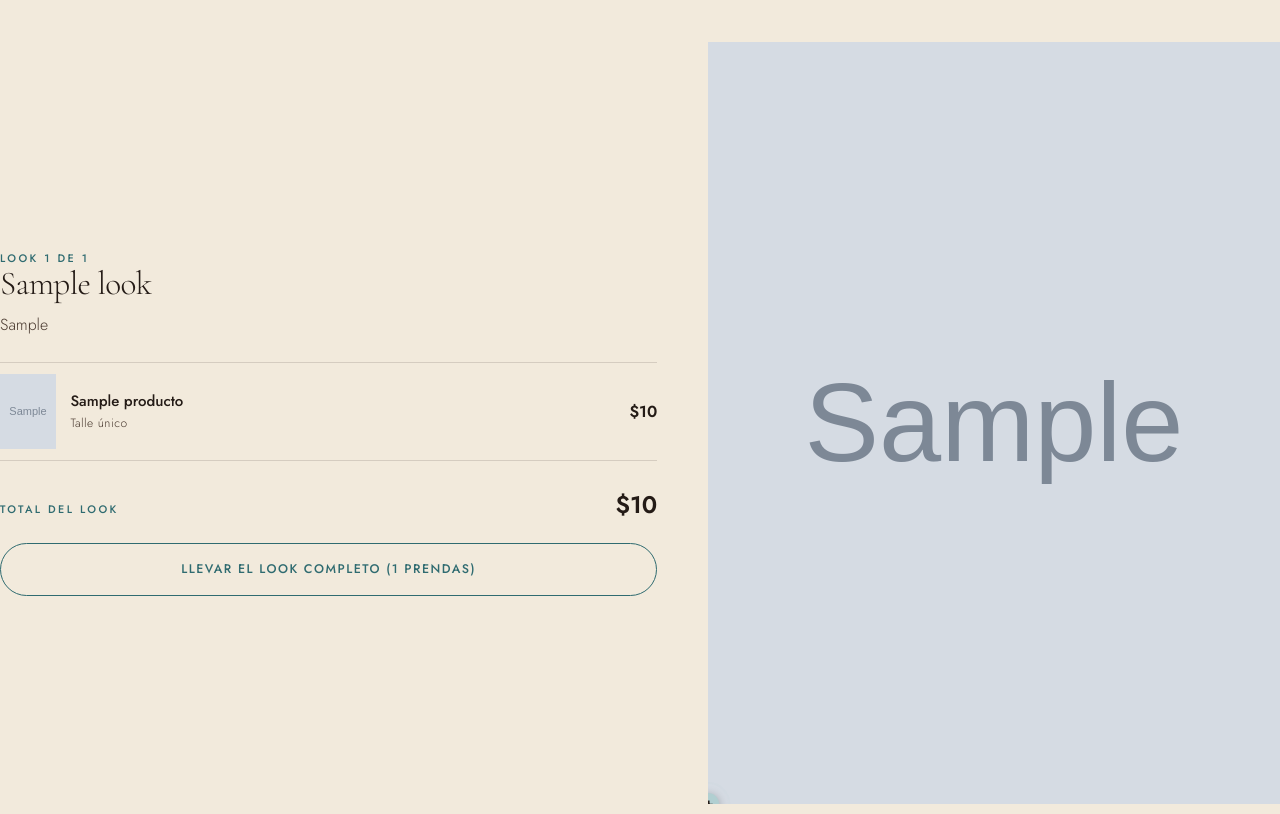
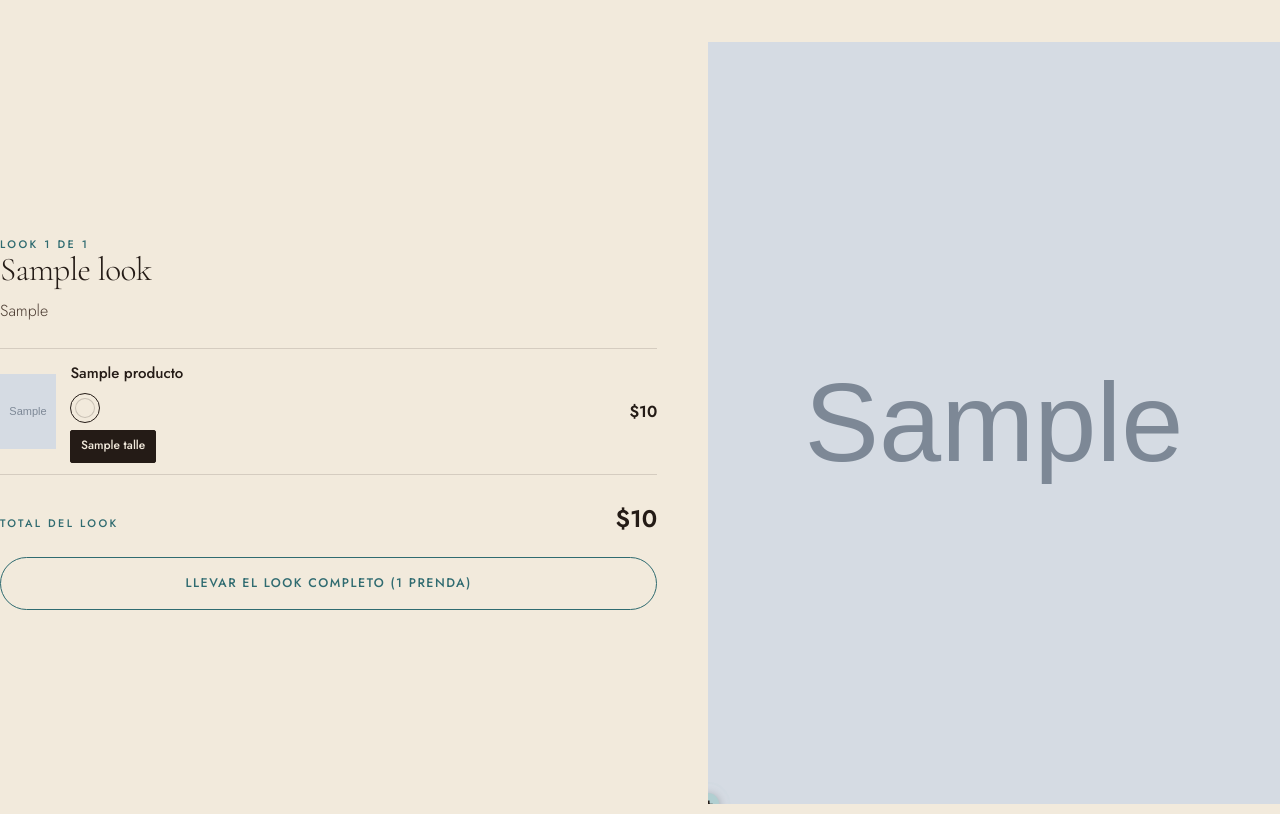
Before and after one commit to operonhub/chao-ecommerce, a Django app: page /looks/ in a window 1280 px wide. Shown: the part 313-1127 px from the top of the page. Run offline with Django 5.2, Linux system fonts and the light colour scheme; tables that the repository leaves empty hold one stand-in row (values such as "Sample post"); grey boxes marked "Sample" are stand-in pictures.

Commit message:
"Llevar el look completo" funciona: talle (y color) elegidos en la lista
Estaba sin implementar (elegir_talle_para_look levantaba NotImplementedError) y
el botón no agregaba nada. En vez de adivinar un talle, cada prenda del look
muestra sus talles y colores para elegir ahí mismo; las de una sola opción
vienen elegidas y las sin stock quedan afuera. El botón se habilita cuando
están todas ("Elegí los talles (faltan 2)" → "Llevar el look completo").
El servidor valida cada elección y no agrega nada si falta alguna.
39 tests.

Co-Authored-By: Claude Opus 5.5 <noreply@anthropic.com>

```diff
--- a/catalogo/views.py
+++ b/catalogo/views.py
@@ -137,7 +137,7 @@ def catalogo(request, categoria_slug=None):
 def looks(request):
     """El lookbook con hotspots, en su propia página."""
     looks_qs = Look.objects.filter(activo=True).prefetch_related(
-        "items__producto__imagenes", "items__producto__variantes__talle"
+        "items__producto__imagenes", "items__producto__variantes__talle", "items__producto__colores"
     )
     productos = _productos_visibles()
 
--- a/static/css/chao.css
+++ b/static/css/chao.css
@@ -3520,3 +3520,68 @@ button.cta-ghost {
   font-size: 0.88rem;
   color: var(--tinta-mute);
 }
+
+
+/* --- Lista del look: elegir talle y color en cada prenda --------------------- */
+.prenda-fila__cuerpo {
+  min-width: 0;
+}
+
+a.prenda-fila__nombre:hover {
+  text-decoration: underline;
+  text-underline-offset: 3px;
+}
+
+.prenda-fila__opciones,
+.prenda-fila__colores {
+  display: flex;
+  flex-wrap: wrap;
+  gap: 0.3rem;
+  margin-top: 0.4rem;
+}
+
+.prenda-fila__opciones[hidden] {
+  display: none;
+}
+
+.talle--chico {
+  min-width: 2.4rem;
+  min-height: 2.1rem;
+  padding: 0 0.6rem;
+  font-size: 0.75rem;
+}
+
+.prenda-fila__color {
+  display: grid;
+  place-items: center;
+  width: 30px;
+  height: 30px;
+  padding: 0;
+  border: 1px solid transparent;
+  border-radius: 50%;
+  background: none;
+  cursor: pointer;
+}
+
+.prenda-fila__color[aria-pressed="true"] {
+  border-color: var(--tinta);
+}
+
+.prenda-fila__color:disabled {
+  opacity: 0.35;
+  cursor: not-allowed;
+}
+
+.prenda-fila__color .punto-color {
+  width: 20px;
+  height: 20px;
+}
+
+.prenda-fila[data-sin-stock] {
+  opacity: 0.55;
+}
+
+[data-look-boton]:disabled {
+  opacity: 0.6;
+  cursor: not-allowed;
+}
--- a/static/js/chao.js
+++ b/static/js/chao.js
@@ -471,5 +471,71 @@
     );
   }
 
+  /* --- "Llevar el look completo": elegir talle (y color) en cada fila ------
+     Cada prenda trae sus botoncitos. El botón del look se habilita cuando
+     todas las prendas con stock tienen su elección; las de una sola opción ya
+     vienen elegidas. */
+  $$("[data-look-form]").forEach((form) => {
+    const boton = $("[data-look-boton]", form);
+    const filas = $$("[data-fila][data-elegible]", form);
+
+    function lista(fila) {
+      const color = $("[data-look-color-elegido]", fila);
+      const talle = $("[data-look-talle-elegido]", fila);
+      return (!color || color.value) && (!talle || talle.value);
+    }
+
+    function pintar() {
+      const faltan = filas.filter((f) => !lista(f)).length;
+      boton.disabled = faltan > 0 || !filas.length;
+      boton.textContent = !filas.length
+        ? "Sin stock por ahora"
+        : faltan
+          ? `Elegí los talles (falta${faltan > 1 ? "n" : ""} ${faltan})`
+          : `Llevar el look completo (${filas.length} prenda${filas.length > 1 ? "s" : ""})`;
+    }
+
+    function elegirTalle(fila, btn) {
+      $$("[data-look-talle]", fila).forEach((b) => b.setAttribute("aria-pressed", "false"));
+      btn.setAttribute("aria-pressed", "true");
+      $("[data-look-talle-elegido]", fila).value = btn.dataset.lookTalle;
+    }
+
+    function autoTalle(fila, grupo) {
+      // Una sola opción con stock: se elige sola.
+      const libres = $$("[data-look-talle]:not([disabled])", grupo);
+      if (libres.length === 1) elegirTalle(fila, libres[0]);
+    }
+
+    function elegirColor(fila, btn) {
+      $$("[data-look-color]", fila).forEach((b) => b.setAttribute("aria-pressed", "false"));
+      btn.setAttribute("aria-pressed", "true");
+      $("[data-look-color-elegido]", fila).value = btn.dataset.lookColor;
+      $("[data-look-talle-elegido]", fila).value = "";
+      $$("[data-look-talles]", fila).forEach((g) => {
+        g.hidden = g.dataset.lookTalles !== btn.dataset.lookColor;
+        if (!g.hidden) autoTalle(fila, g);
+      });
+    }
+
+    filas.forEach((fila) => {
+      fila.addEventListener("click", (e) => {
+        const color = e.target.closest("[data-look-color]");
+        const talle = e.target.closest("[data-look-talle]");
+        if (color && !color.disabled) elegirColor(fila, color);
+        else if (talle && !talle.disabled) elegirTalle(fila, talle);
+        else return;
+        pintar();
+      });
+      const colores = $$("[data-look-color]:not([disabled])", fila);
+      if (colores.length === 1) elegirColor(fila, colores[0]);
+      else if (!colores.length) {
+        const grupo = $(".prenda-fila__opciones", fila);
+        if (grupo) autoTalle(fila, grupo);
+      }
+    });
+    pintar();
+  });
+
   sincronizarContador();
 })();
--- a/templates/catalogo/looks.html
+++ b/templates/catalogo/looks.html
@@ -52,21 +52,62 @@
         <h2 class="display look__titulo">{{ look.nombre }}</h2>
         <p class="look__bajada">{{ look.bajada }}</p>
 
+        {% comment %}
+          "Llevar el look completo": la lista vive DENTRO del form y cada prenda
+          trae sus talles (y colores) para elegir ahí mismo. Nada se adivina: el
+          botón se habilita cuando están todas elegidas. Las que tienen una sola
+          opción vienen elegidas; las sin stock quedan afuera.
+        {% endcomment %}
+        <form method="post" action="{% url 'carrito:agregar_look' %}" data-form-carrito data-look-form>
+          {% csrf_token %}
+          <input type="hidden" name="look" value="{{ look.pk }}">
+
           <ul class="look__lista">
             {% for item in look.items.all %}
               {% with prenda=item.producto foto=item.producto.foto_principal %}
-            <li class="prenda-fila" data-fila="{{ prenda.pk }}">
+              <li class="prenda-fila" data-fila="{{ prenda.pk }}" {% if not prenda.hay_stock and prenda.tiene_talles %}data-sin-stock{% else %}data-elegible{% endif %}>
                 <img src="{{ foto.url }}" alt="{{ foto.alt|default:prenda.nombre }}" loading="lazy">
-              <div>
-                <div class="prenda-fila__nombre">{{ prenda.nombre }}</div>
-                <div class="prenda-fila__talles">
-                  {% if prenda.necesita_elegir_talle %}
-                    Talles
-                    {% for v in prenda.talles_disponibles %}{{ v.talle }}{% if not forloop.last %} · {% endif %}{% empty %}sin stock{% endfor %}
+                <div class="prenda-fila__cuerpo">
+                  <a class="prenda-fila__nombre" href="{{ prenda.get_absolute_url }}">{{ prenda.nombre }}</a>
+
+                  {% if prenda.tiene_talles and not prenda.hay_stock %}
+                    <div class="prenda-fila__talles">Sin stock por ahora · no se suma</div>
+                  {% elif prenda.tiene_colores %}
+                    {% with opciones=prenda.colores_con_stock %}
+                    <div class="prenda-fila__colores">
+                      {% for o in opciones %}
+                        <button type="button" class="prenda-fila__color" data-look-color="{{ o.color.pk }}"
+                                title="{{ o.color.nombre }}" aria-label="{{ o.color.nombre }}" aria-pressed="false"
+                                {% if not o.hay_stock %}disabled{% endif %}>
+                          <span class="punto-color" style="--c: {{ o.color.hex }}"></span>
+                        </button>
+                      {% endfor %}
+                    </div>
+                    {% for o in opciones %}
+                      <div class="prenda-fila__opciones" data-look-talles="{{ o.color.pk }}" hidden>
+                        {% for v in o.variantes %}
+                          <button type="button" class="talle talle--chico" data-look-talle="{{ v.talle.pk }}" aria-pressed="false"
+                                  {% if v.stock <= 0 %}disabled{% endif %}>{{ v.talle }}</button>
+                        {% endfor %}
+                      </div>
+                    {% endfor %}
+                    {% endwith %}
+                    <input type="hidden" name="color_{{ prenda.pk }}" value="" data-look-color-elegido>
+                    <input type="hidden" name="talle_{{ prenda.pk }}" value="" data-look-talle-elegido>
+                  {% elif prenda.necesita_elegir_talle %}
+                    <div class="prenda-fila__opciones">
+                      {% for v in prenda.variantes.all %}
+                        <button type="button" class="talle talle--chico" data-look-talle="{{ v.talle.pk }}" aria-pressed="false"
+                                {% if v.stock <= 0 %}disabled{% endif %}>{{ v.talle }}</button>
+                      {% endfor %}
+                    </div>
+                    <input type="hidden" name="talle_{{ prenda.pk }}" value="" data-look-talle-elegido>
                   {% else %}
-                    Talle único
+                    <div class="prenda-fila__talles">Talle único</div>
+                    {% if prenda.variante_unica %}
+                      <input type="hidden" name="talle_{{ prenda.pk }}" value="{{ prenda.variante_unica.talle.pk }}" data-look-talle-elegido>
                     {% endif %}
-                </div>
+                  {% endif %}
                 </div>
                 <div class="prenda-fila__precio">${{ prenda.precio|pesos }}</div>
               </li>
@@ -79,10 +120,7 @@
             <b>${{ look.total|pesos }}</b>
           </div>
 
-        <form method="post" action="{% url 'carrito:agregar_look' %}" data-form-carrito>
-          {% csrf_token %}
-          <input type="hidden" name="look" value="{{ look.pk }}">
-          <button type="submit" class="btn btn--secundario btn--bloque">
+          <button type="submit" class="btn btn--secundario btn--bloque" data-look-boton>
             Llevar el look completo ({{ look.items.count }} prendas)
           </button>
         </form>
```
Also changed, not shown: carrito/views.py (+48 -37 lines), pedidos/tests.py (+53 -0 lines). Lines whose indentation alone changed are shown as unchanged.
